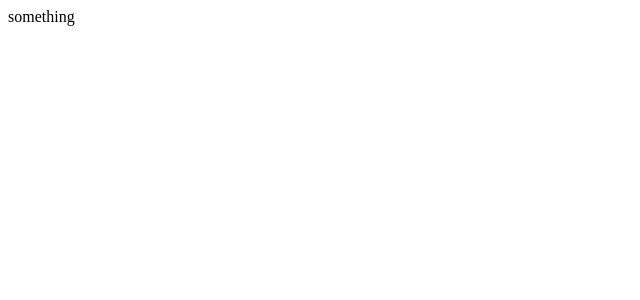
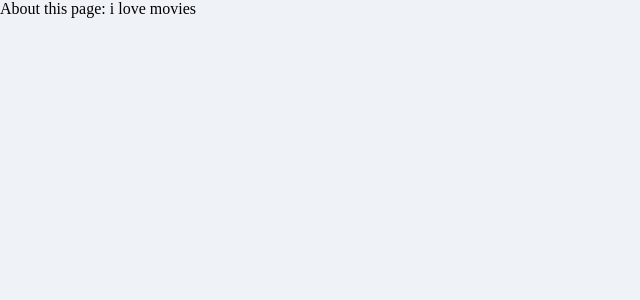
Before and after one commit to GeonWooPaeng/movie_service, a React (Create React App) app: page /#/about in a window 1280 px wide. Shown: the top 300 px of the page, without its empty margins (0-640 px from the left). Built offline with nearby package versions, Linux system fonts and the light colour scheme.

Commit message:
practice router

```diff
--- a/src/App.js
+++ b/src/App.js
@@ -1,7 +1,13 @@
 import React from "react";
+import { HashRouter, Route } from "react-router-dom";
+import Home from "./routers/Home"
+import About from "./routers/About";
 
 function App() {
-	return <span>something</span>
+	return <HashRouter>
+		<Route path="/" exact={true} component={Home} />
+		<Route path="/about" component={About} />
+	</HashRouter>
 }
 
 export default App;
--- a/src/routers/About.js
+++ b/src/routers/About.js
@@ -0,0 +1,9 @@
+//설명 하는 page
+
+import React from "react";
+
+function About() {
+    return <span>About this page: i love movies</span>
+}
+
+export default About;
--- a/src/routers/Home.js
+++ b/src/routers/Home.js
@@ -49,4 +49,4 @@
 	}
 }
 
-export default App;
+export default Home;
```
